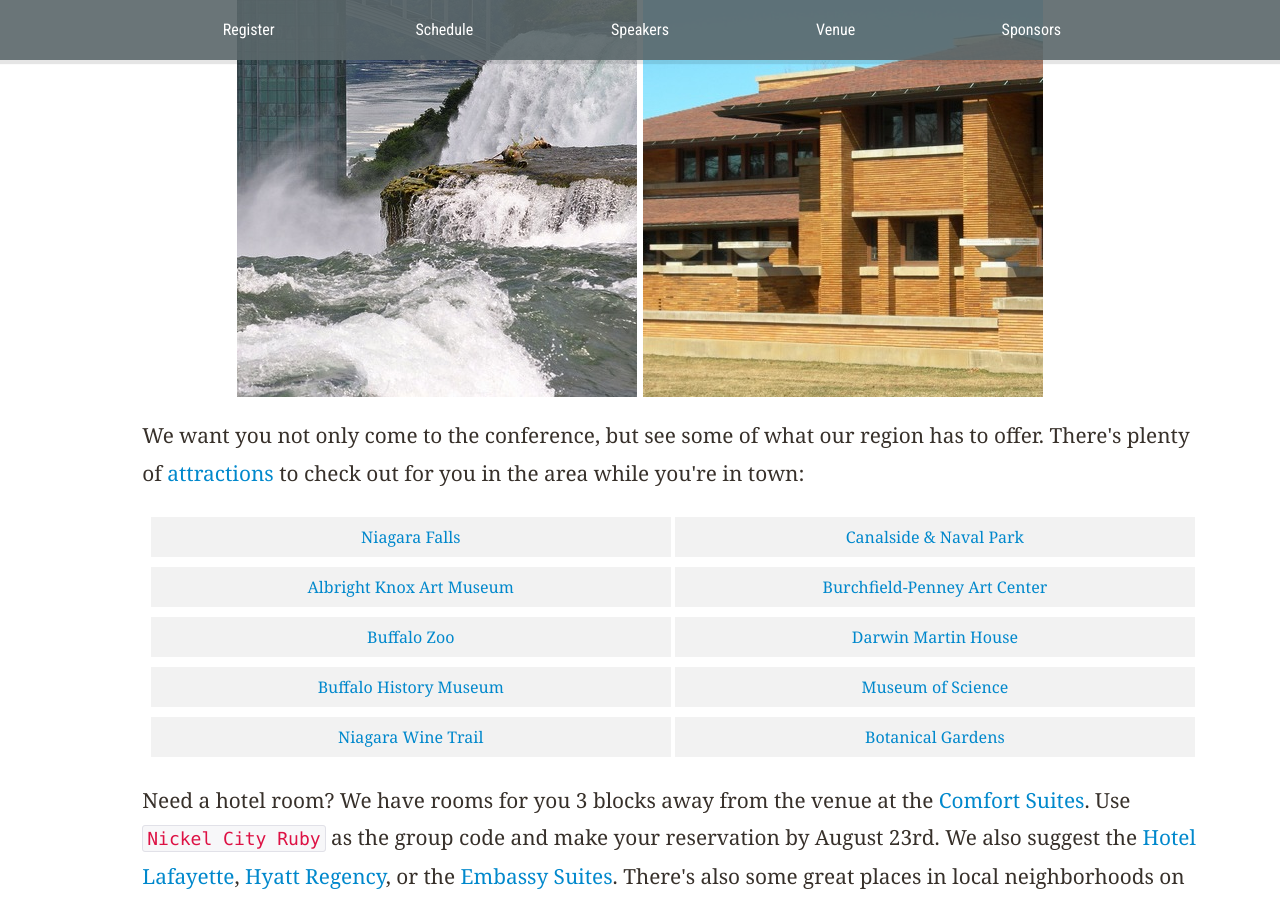
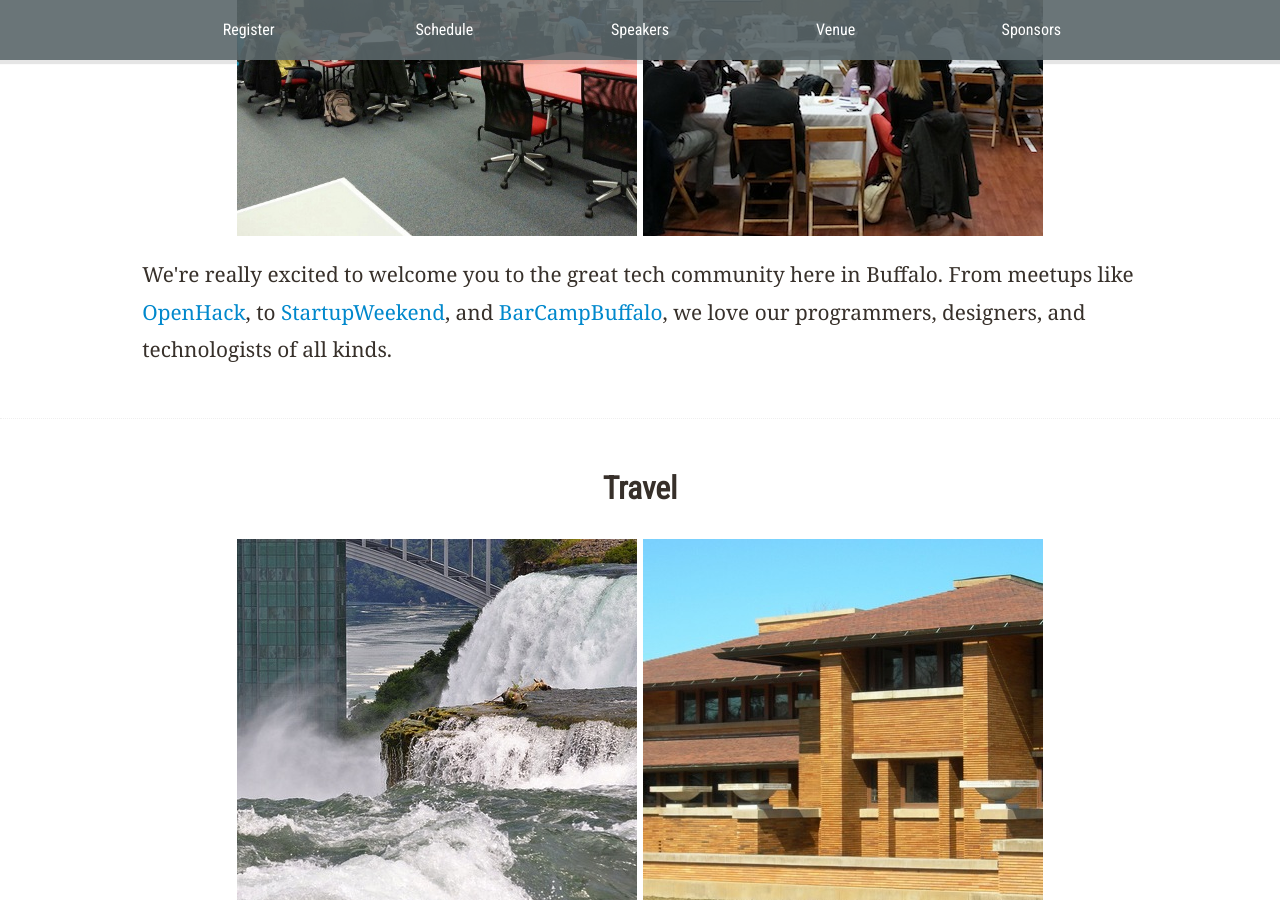
Before and after one commit to nysmakers/nysmakers.github.io, a Jekyll site: the page built from index.html, in a window 1280 px wide and 900 px high, scrolled down 7833 px. Built offline with Jekyll 4.4.1, drawn with Linux system fonts in a browser that asks for light colours; comment, search, counter and statistics services are not loaded.

Commit message:
Bring back community photos and section

```diff
--- a/index.html
+++ b/index.html
@@ -310,6 +310,13 @@ title: Nickel City Ruby Conference - September 20-21, 2013 - Buffalo, NY
     <p class="span10 offset1">
       Downtown Buffalo is full of architectural gems, and our conference is set in the middle of it: The Buffalo &amp; Erie County Public Library's <a href="http://goo.gl/maps/QbquQ">Mason O. Damon Auditorium</a>. Right outside is <a href="http://en.wikipedia.org/wiki/Lafayette_Square,_Buffalo">Lafayette Square</a>, which has long been a center for the city's activity.
     </p>
+    <p class="text-center">
+      <a href="http://instagram.com/p/SsreOVvrch/"><img src="/images/z80.jpg" /></a>
+      <a href="http://buffalo.startupweekend.org/"><img src="/images/startupweekend.jpg" /></a>
+    </p>
+    <p class="span10 offset1 intro">
+      We're really excited to welcome you to the great tech community here in Buffalo. From meetups like <a href="http://openhack.github.io">OpenHack</a>, to <a href="http://buffalo.startupweekend.org/">StartupWeekend</a>, and <a href="http://barcampbuffalo.org/">BarCampBuffalo</a>, we love our programmers, designers, and technologists of all kinds.
+    </p>
   </section>
 
   <section class="row-fluid" id="travel">
```
